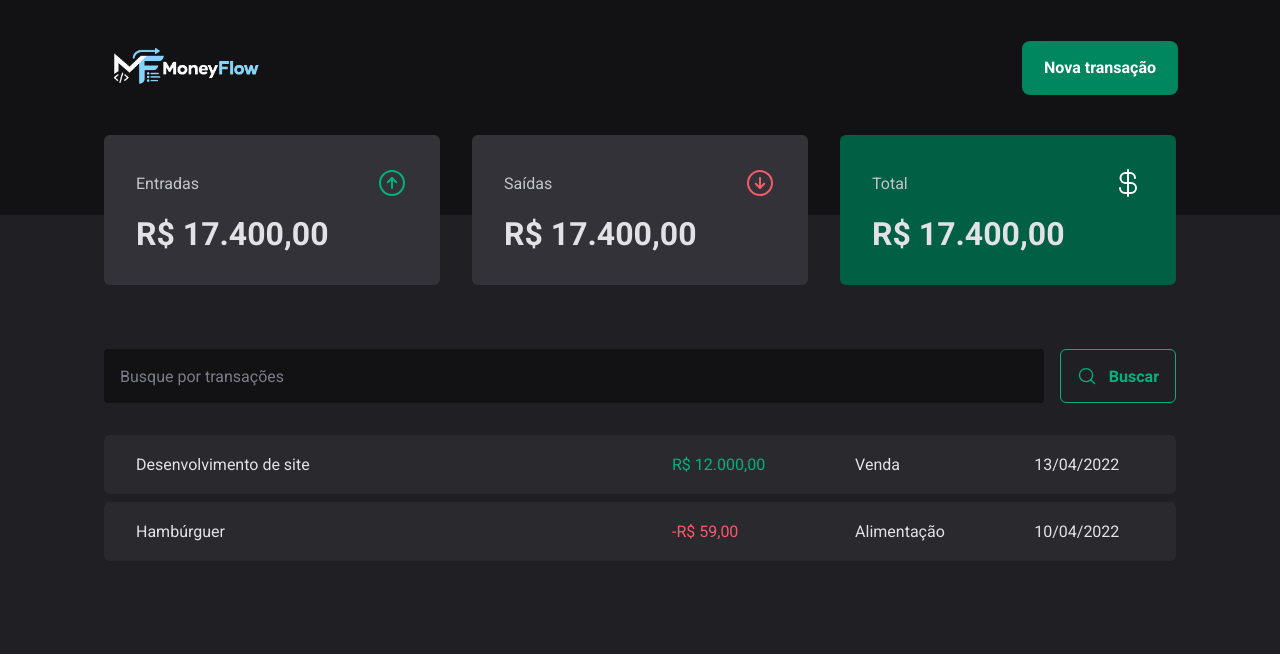
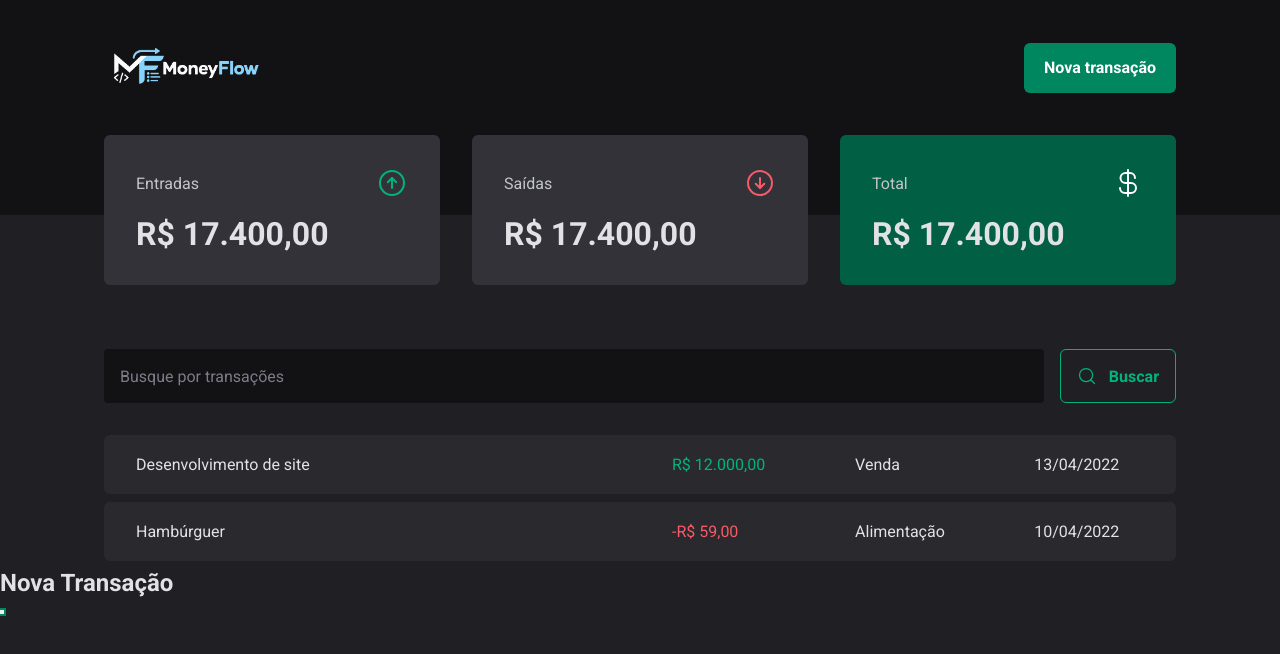
Before and after one commit to MDM04/MoneyFlow, a React (Vite) app: page / in a window 1280 px wide. Both pictures are taken after a click on the button "Nova transação". Shown: the top 654 px of the page. Built offline with nearby package versions, Linux system fonts and the light colour scheme.

Commit message:
feat: Add Modal

```diff
--- a/package.json
+++ b/package.json
@@ -10,6 +10,7 @@
     "preview": "vite preview"
   },
   "dependencies": {
+    "@radix-ui/react-dialog": "^1.1.23",
     "phosphor-react": "^1.4.1",
     "react": "^19.2.8",
     "react-dom": "^19.2.8",
--- a/src/components/Header.tsx
+++ b/src/components/Header.tsx
@@ -1,5 +1,6 @@
 import styled from "styled-components";
 import logoImg from "../assets/Logo.png"
+import * as Dialog from "@radix-ui/react-dialog"
 
 export const HeaderContainer = styled.header`
   background: ${props => props.theme["gray-900"]};
@@ -44,7 +45,18 @@ export function Header() {
     <HeaderContainer>
       <HeaderContent>
         <img src={logoImg} alt="" />
+        <Dialog.Root>
+          <Dialog.Trigger asChild>
             <NewTransactionButton>Nova transação</NewTransactionButton>
+          </Dialog.Trigger>
+          <Dialog.Portal>
+            <Dialog.Overlay />
+            <Dialog.Content>
+              <Dialog.Title>Nova Transação</Dialog.Title>
+              <Dialog.Close />
+            </Dialog.Content>
+          </Dialog.Portal>
+        </Dialog.Root>
       </HeaderContent>
     </HeaderContainer>
 
```
Also changed, not shown: 1 other file (tests, documents, lock files or other folders). Lines whose indentation alone changed are shown as unchanged.
